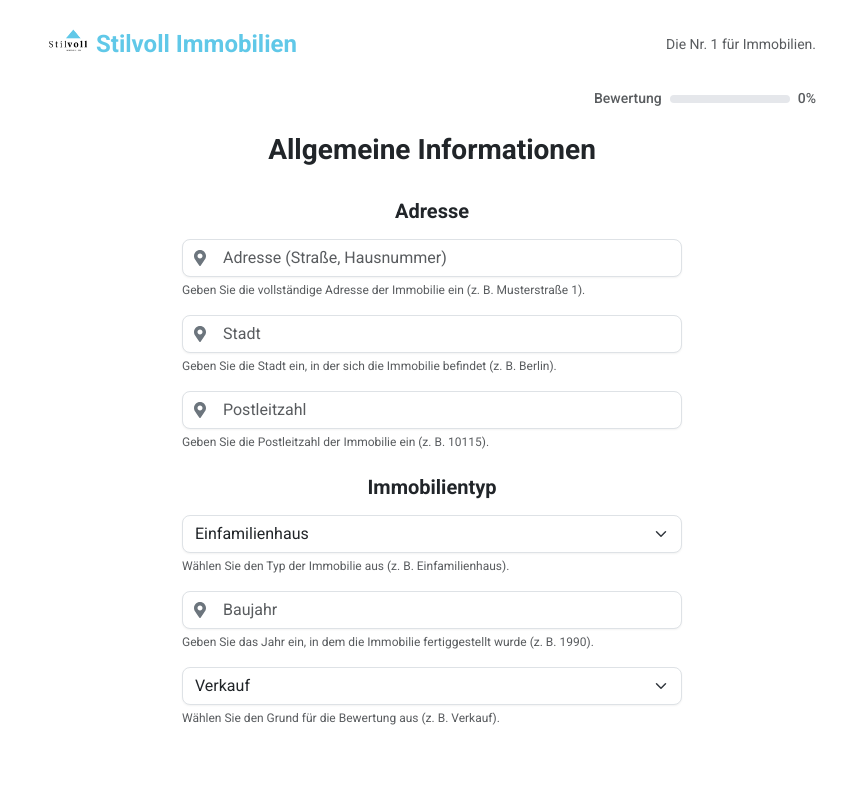
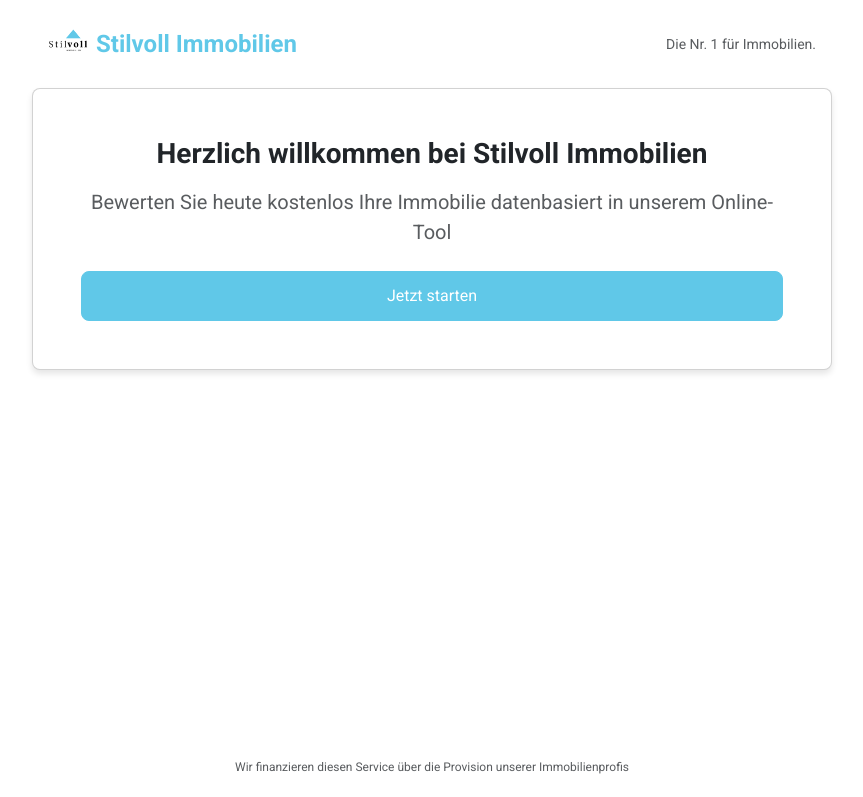
Before and after one commit to Stekz42/Stilvoll-Immobilien, a Next.js app: page / in a window 1280 px wide. Shown: the top 797 px of the page, without its empty margins (208-1071 px from the left). Built offline with nearby package versions, Linux system fonts and the light colour scheme.

Commit message:
Update PropertyEvaluationForm.js

```diff
--- a/components/PropertyEvaluationForm.js
+++ b/components/PropertyEvaluationForm.js
@@ -44,7 +44,7 @@ export default function PropertyEvaluationForm() {
       capitalizationRate: '',
     };
   });
-  const [currentStep, setCurrentStep] = useState(0);
+  const [currentStep, setCurrentStep] = useState(-1); // Start bei -1 für Begrüßungskachel
   const [response, setResponse] = useState(null);
   const [error, setError] = useState(null);
   const [fieldErrors, setFieldErrors] = useState({});
@@ -364,6 +364,13 @@ export default function PropertyEvaluationForm() {
       textContent += `Geschätzter Verkehrswert: ${response.price}\n`;
       textContent += `Lagebewertung: ${response.location}\n`;
       textContent += `Zustand: ${response.condition}\n`;
+      textContent += '\nAufschlüsselung des Verkehrswerts:\n';
+      textContent += `Bodenwert: ${response.breakdown.Bodenwert} €\n`;
+      textContent += `Sachwert des Gebäudes: ${response.breakdown.SachwertGebäude} €\n`;
+      textContent += `Sachwert der Garage: ${response.breakdown.SachwertGarage} €\n`;
+      textContent += `Wert der Außenanlagen: ${response.breakdown.AußenanlagenWert} €\n`;
+      textContent += `Marktanpassung: +${response.breakdown.Marktanpassung} €\n`;
+      textContent += `Abschlag (Wegerecht): -${response.breakdown.AbschlagWegerecht} €\n`;
       textContent += '\nPreissteigernde Faktoren:\n';
       response.priceIncreaseFactors.forEach((factor, index) => {
         textContent += `${index + 1}. ${factor}\n`;
@@ -555,7 +562,7 @@ export default function PropertyEvaluationForm() {
   };
 
   // Berechne den Fortschritt, begrenze ihn auf 100 %
-  const progressPercentage = Math.min((currentStep / (steps.length - 1)) * 100, 100);
+  const progressPercentage = Math.min((currentStep >= 0 ? currentStep / (steps.length - 1) : 0) * 100, 100);
 
   return (
     <div
@@ -582,7 +589,8 @@ export default function PropertyEvaluationForm() {
           </div>
         </div>
 
-        {/* Fortschrittsanzeige */}
+        {/* Fortschrittsanzeige (wird nur ab Step 0 angezeigt) */}
+        {currentStep >= 0 && (
           <div className="d-flex justify-content-end mb-4 px-3">
             <div className="d-flex align-items-center gap-2">
               <span className="text-muted fw-medium" style={{ fontSize: '14px' }}>
@@ -603,9 +611,35 @@ export default function PropertyEvaluationForm() {
               </span>
             </div>
           </div>
+        )}
 
         <AnimatePresence mode="wait">
-          {currentStep < steps.length ? (
+          {currentStep === -1 ? (
+            <motion.div
+              key="welcome"
+              initial={{ opacity: 0, scale: 0.9 }}
+              animate={{ opacity: 1, scale: 1 }}
+              exit={{ opacity: 0, scale: 0.9 }}
+              transition={{ duration: 0.8, ease: 'easeOut' }}
+              className="text-center"
+            >
+              <div className="card p-5 mb-4" style={{ backgroundColor: '#FFFFFF', borderRadius: '8px', boxShadow: '0 4px 6px rgba(0,0,0,0.1)' }}>
+                <h2 className="fs-3 fw-bold text-dark mb-3">Herzlich willkommen bei Stilvoll Immobilien</h2>
+                <p className="fs-5 text-muted mb-4">
+                  Bewerten Sie heute kostenlos Ihre Immobilie datenbasiert in unserem Online-Tool
+                </p>
+                <motion.button
+                  onClick={() => setCurrentStep(0)}
+                  className="btn btn-primary"
+                  style={{ padding: '12px 30px', fontSize: '16px', borderRadius: '8px', backgroundColor: '#60C8E8', borderColor: '#60C8E8' }}
+                  whileHover={{ scale: 1.05 }}
+                  whileTap={{ scale: 0.95 }}
+                >
+                  Jetzt starten
+                </motion.button>
+              </div>
+            </motion.div>
+          ) : currentStep < steps.length ? (
             <motion.form
               key={currentStep}
               initial={{ opacity: 0, x: 100 }}
@@ -696,7 +730,36 @@ export default function PropertyEvaluationForm() {
                     <strong style={{ color: '#60C8E8' }}>Zustand:</strong> {response.condition}
                   </p>
                   <div className="mt-4 text-start">
-                    <h5 className="fs-5 fw-semibold text-dark">Preissteigernde Faktoren:</h5>
+                    <h5 className="fs-5 fw-semibold text-dark">Aufschlüsselung des Verkehrswerts:</h5>
+                    <table className="table table-bordered">
+                      <tbody>
+                        <tr>
+                          <td>Bodenwert</td>
+                          <td>{response.breakdown.Bodenwert} €</td>
+                        </tr>
+                        <tr>
+                          <td>Sachwert des Gebäudes</td>
+                          <td>{response.breakdown.SachwertGebäude} €</td>
+                        </tr>
+                        <tr>
+                          <td>Sachwert der Garage</td>
+                          <td>{response.breakdown.SachwertGarage} €</td>
+                        </tr>
+                        <tr>
+                          <td>Wert der Außenanlagen</td>
+                          <td>{response.breakdown.AußenanlagenWert} €</td>
+                        </tr>
+                        <tr>
+                          <td>Marktanpassung</td>
+                          <td>+{response.breakdown.Marktanpassung} €</td>
+                        </tr>
+                        <tr>
+                          <td>Abschlag (Wegerecht)</td>
+                          <td>-{response.breakdown.AbschlagWegerecht} €</td>
+                        </tr>
+                      </tbody>
+                    </table>
+                    <h5 className="fs-5 fw-semibold text-dark mt-3">Preissteigernde Faktoren:</h5>
                     <ul className="list-group list-group-flush">
                       {response.priceIncreaseFactors.map((factor, index) => (
                         <li key={index} className="list-group-item">{factor}</li>
```
Lines whose indentation alone changed are shown as unchanged.
